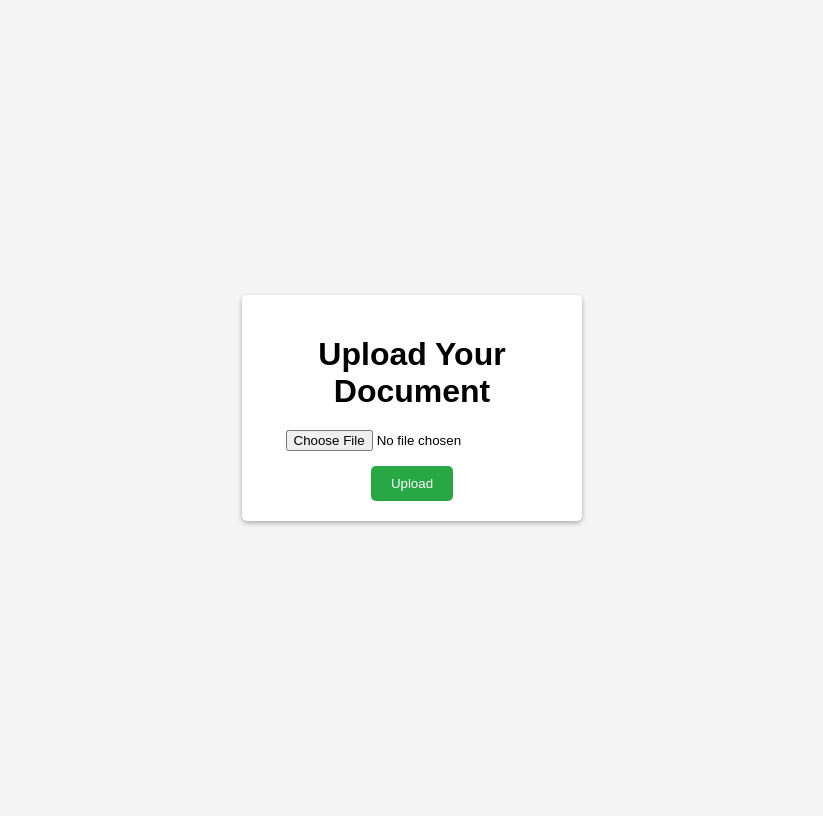
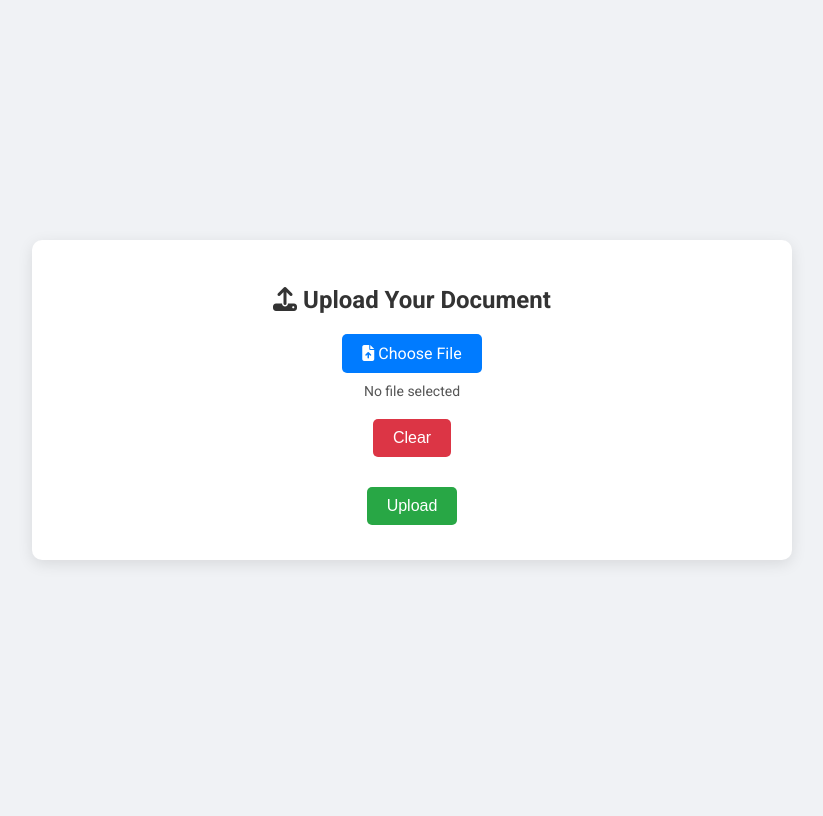
Before and after one commit to harsifatsingh/Data-Extractor, a Flask app: page / in a window 1280 px wide. Shown: the whole page, without its empty margins (228-1051 px from the left). After the commit the page ends 564 px from the top, so only its background shows below. Run offline with Flask 3, Linux system fonts and the light colour scheme.

Commit message:
Proccessing and website improvements

```diff
--- a/app.py
+++ b/app.py
@@ -1,23 +1,126 @@
-from flask import Flask, request, redirect, url_for, render_template, flash
+# app.py
+from flask import Flask, request, redirect, url_for, render_template, flash, jsonify
 import os
 from werkzeug.utils import secure_filename
 import pdfplumber
 from docx import Document
 import pytesseract
 from PIL import Image
+import fitz  # PyMuPDF
+import re
+import spacy
+from textblob import TextBlob
+import hashlib
+import redis
+import json
+import logging
+# from your_custom_modules import process_document_task  # If using Celery
 
+# Initialize Flask app
 app = Flask(__name__)
-app.secret_key = "2112"
+app.secret_key = os.getenv('SECRET_KEY', 'your_secret_key')  # Use environment variable in production
 app.config['UPLOAD_FOLDER'] = 'uploads/'
-app.config["MAX_CONTENT_LENGTH"] = 16 * 1024 * 1024                         # 16MB
+app.config['MAX_CONTENT_LENGTH'] = 16 * 1024 * 1024  # 16 MB limit
 
-ALLOWED_EXTENSIONS = {'pdf', 'docx', 'png', 'jpg', 'jpeg'}
+# Initialize Logging
+logging.basicConfig(
+    filename='app.log',
+    level=logging.INFO,
+    format='%(asctime)s %(levelname)s:%(message)s'
+)
 
-def allowed_file(filename):
-    if '.' in filename:
-        if filename.split(".")[-1].lower() in ALLOWED_EXTENSIONS:
-            return True
-    return False
+# Allowed MIME types
+ALLOWED_MIMES = {
+    'application/pdf',
+    'application/vnd.openxmlformats-officedocument.wordprocessingml.document',
+    'image/png',
+    'image/jpeg'
+}
+
+# Initialize Redis for caching
+redis_client = redis.StrictRedis(host='localhost', port=6379, db=0)
+
+# Load spaCy model
+nlp = spacy.load("en_core_web_sm")  # Ensure the model is downloaded
+
+def allowed_file_mime(filepath, allowed_mimes):
+    import magic
+    mime = magic.from_file(filepath, mime=True)
+    return mime in allowed_mimes
+
+def get_file_hash(filepath):
+    sha256_hash = hashlib.sha256()
+    with open(filepath, "rb") as f:
+        for byte_block in iter(lambda: f.read(4096), b""):
+            sha256_hash.update(byte_block)
+    return sha256_hash.hexdigest()
+
+def clean_text(text):
+    # Normalize whitespace
+    text = re.sub(r'\s+', ' ', text)
+    # Remove non-printable characters
+    text = ''.join(filter(lambda x: x.isprintable(), text))
+    return text.strip()
+
+def extract_entities(text):
+    doc = nlp(text)
+    entities = [(ent.text, ent.label_) for ent in doc.ents]
+    return entities
+
+def analyze_sentiment(text):
+    blob = TextBlob(text)
+    sentiment = blob.sentiment  # polarity and subjectivity
+    return sentiment
+
+def process_document(filepath):
+    # Check file type
+    if filepath.lower().endswith('.pdf'):
+        return extract_from_pdf(filepath)
+    elif filepath.lower().endswith('.docx'):
+        return extract_from_docx(filepath)
+    elif filepath.lower().endswith(('.png', '.jpg', '.jpeg')):
+        return extract_from_image(filepath)
+    else:
+        return "Unsupported file type"
+
+def extract_from_pdf(filepath):
+    text = ""
+    try:
+        with fitz.open(filepath) as doc:
+            for page_num, page in enumerate(doc, start=1):
+                page_text = page.get_text("text")
+                if page_text:
+                    text += f"--- Page {page_num} ---\n{page_text}\n"
+                else:
+                    # Perform OCR if no text is found
+                    pix = page.get_pixmap()
+                    img_path = f"temp_page_{page_num}.png"
+                    pix.save(img_path)
+                    ocr_text = pytesseract.image_to_string(Image.open(img_path))
+                    text += f"--- Page {page_num} (OCR) ---\n{ocr_text}\n"
+                    os.remove(img_path)
+    except Exception as e:
+        logging.error(f"Error extracting text from PDF {filepath}: {e}")
+        text = "An error occurred while extracting text from PDF."
+    return clean_text(text)
+
+def extract_from_docx(filepath):
+    try:
+        doc = Document(filepath)
+        text = "\n".join([para.text for para in doc.paragraphs])
+    except Exception as e:
+        logging.error(f"Error extracting text from DOCX {filepath}: {e}")
+        text = "An error occurred while extracting text from DOCX."
+    return clean_text(text)
+
+def extract_from_image(filepath):
+    try:
+        image = Image.open(filepath)
+        text = pytesseract.image_to_string(image)
+    except Exception as e:
+        logging.error(f"Error extracting text from Image {filepath}: {e}")
+        text = "An error occurred while extracting text from Image."
+    return clean_text(text)
 
 @app.route('/')
 def upload_form():
@@ -25,59 +128,62 @@ def upload_form():
 
 @app.route('/upload', methods=['POST'])
 def upload_file():
-    if "document" not in request.files:
-        flash("No file part")
+    if 'document' not in request.files:
+        flash('No file part')
         return redirect(request.url)
-
-    file = request.files["document"]
-    if file.filename == "":
-        flash("No selected file")
+    file = request.files['document']
+    if file.filename == '':
+        flash('No selected file')
         return redirect(request.url)
-
-    if file and allowed_file(file.filename):
+    if file:
         filename = secure_filename(file.filename)
         filepath = os.path.join(app.config['UPLOAD_FOLDER'], filename)
         file.save(filepath)
-        flash("File successfully uploaded")
-        # Placeholder for processing function
-        extracted_data = process_document(filepath)
-        os.remove(filepath)
+        logging.info(f"File uploaded: {filename}")
+
+        # Validate MIME type
+        if not allowed_file_mime(filepath, ALLOWED_MIMES):
+            flash('Invalid file type.')
+            os.remove(filepath)
+            logging.warning(f"Invalid MIME type for file: {filename}")
+            return redirect(request.url)
+
+        # Check cache
+        file_hash = get_file_hash(filepath)
+        cached_data = redis_client.get(file_hash)
+        if cached_data:
+            extracted_data = json.loads(cached_data)
+            logging.info(f"Cache hit for file: {filename}")
+        else:
+            # Process the document
+            extracted_text = process_document(filepath)
+            extracted_data = {
+                "raw_text": extracted_text,
+                "entities": extract_entities(extracted_text),
+                "sentiment": analyze_sentiment(extracted_text)
+            }
+            # Cache the data
+            redis_client.set(file_hash, json.dumps(extracted_data), ex=86400)  # Cache for 1 day
+            logging.info(f"Processed and cached file: {filename}")
+
+        # Optionally delete the file after processing
+        try:
+            os.remove(filepath)
+            logging.info(f"Deleted file after processing: {filename}")
+        except Exception as e:
+            logging.error(f"Error deleting file {filename}: {e}")
+
         return render_template('result.html', data=extracted_data)
     else:
-        flash("Allowed file types are pdf, docx, png, jpg, jpeg")
+        flash('Allowed file types are pdf, docx, png, jpg, jpeg')
         return redirect(request.url)
 
-def process_document(filepath):
-    if filepath.lower().endswith(".pdf"):
-        return extract_from_pdf(filepath)
-    elif filepath.lower().endswith(".docx"):
-        return extract_from_docx(filepath)
-    elif filepath.lower().endswith((".png", ".jpg", ".jpeg")):
-        return extract_from_image(filepath)
-    else:
-        return "Unsupported file type"
+@app.route('/status/<task_id>')
+def check_status(task_id):
+    # Placeholder for async task status checking
+    return jsonify({"status": "Not Implemented"})
 
-def extract_from_pdf(filepath):
-    text = ""
-    with pdfplumber.open(filepath) as pdf:
-        for page in pdf.pages:
-            page_text += page.extract_text()
-            if page_text:
-                text += page_text + "\n"
-    return text
-
-def extract_from_docx(filepath):
-    doc = Document(filepath)
-    text = "\n".join([para.text for para in doc.paragraphs])
-    return text
-
-def extract_from_image(filepath):
-    image = Image.open(filepath)
-    text = pytesseract.image_to_string(image)
-    return text
-
-
-if __name__ == "__main__":
+if __name__ == '__main__':
     if not os.path.exists(app.config['UPLOAD_FOLDER']):
         os.makedirs(app.config['UPLOAD_FOLDER'])
     app.run(debug=True)
--- a/static/styles.css
+++ b/static/styles.css
@@ -1,46 +1,176 @@
 /* static/styles.css */
+
+/* Global Styles */
 body {
-    font-family: Arial, sans-serif;
-    background-color: #f4f4f4;
+    font-family: 'Roboto', sans-serif;
+    background-color: #f0f2f5;
+    margin: 0;
+    padding: 0;
+    height: 100vh;
     display: flex;
     justify-content: center;
     align-items: center;
-    height: 100vh;
 }
 
 .container {
-    background-color: #fff;
+    display: flex;
+    justify-content: center;
+    align-items: center;
+    width: 100%;
     padding: 20px;
-    border-radius: 5px;
-    box-shadow: 0 2px 5px rgba(0,0,0,0.3);
-    text-align: center;
-    width: 300px;
+    box-sizing: border-box;
 }
 
-h1 {
+.upload-card, .result-card {
+    background-color: #fff;
+    padding: 30px;
+    border-radius: 10px;
+    box-shadow: 0 4px 15px rgba(0,0,0,0.1);
+    width: 100%;
+    max-width: 700px;
+    text-align: center;
+}
+
+.upload-card h1, .result-card h1 {
+    margin-bottom: 20px;
+    font-size: 24px;
+    color: #333;
+}
+
+.form-group {
+    display: flex;
+    flex-direction: column;
+    align-items: center;
     margin-bottom: 20px;
 }
 
-input[type="file"] {
-    margin-bottom: 15px;
+.custom-file-upload {
+    display: inline-block;
+    padding: 10px 20px;
+    cursor: pointer;
+    background-color: #007bff;
+    color: #fff;
+    border-radius: 5px;
+    margin-bottom: 10px;
+    transition: background-color 0.3s ease;
+    font-size: 16px;
 }
 
-button {
+.custom-file-upload:hover {
+    background-color: #0056b3;
+}
+
+#document {
+    display: none;
+}
+
+#file-selected {
+    font-size: 14px;
+    color: #555;
+    margin-bottom: 10px;
+}
+
+.btn {
+    display: inline-flex;
+    align-items: center;
+    justify-content: center;
     padding: 10px 20px;
     background-color: #28a745;
+    color: #fff;
     border: none;
-    color: #fff;
     border-radius: 5px;
     cursor: pointer;
+    font-size: 16px;
+    transition: background-color 0.3s ease;
+    margin: 5px;
+    text-decoration: none;
 }
 
-button:hover {
+.btn:hover {
     background-color: #218838;
 }
 
-.flashes {
-    list-style-type: none;
-    padding: 0;
-    margin-bottom: 15px;
-    color: red;
+.back-btn {
+    background-color: #6c757d;
 }
+
+.back-btn:hover {
+    background-color: #5a6268;
+}
+
+.copy-btn {
+    background-color: #17a2b8;
+}
+
+.copy-btn:hover {
+    background-color: #117a8b;
+}
+
+.clear-btn {
+    background-color: #dc3545;
+    margin-top: 10px;
+}
+
+.clear-btn:hover {
+    background-color: #c82333;
+    color: #fff;
+    border: none;
+}
+
+.alert {
+    background-color: #ffc107;
+    padding: 10px;
+    border-radius: 5px;
+    color: #856404;
+    margin-bottom: 20px;
+}
+
+.text-container {
+    max-height: 500px;
+    overflow-y: auto;
+    text-align: left;
+    background-color: #f8f9fa;
+    padding: 15px;
+    border-radius: 5px;
+    margin-bottom: 20px;
+    box-shadow: inset 0 0 10px rgba(0,0,0,0.05);
+}
+
+pre {
+    white-space: pre-wrap;
+    word-wrap: break-word;
+    margin: 0;
+    font-family: 'Courier New', Courier, monospace;
+    color: #333;
+    font-size: 14px;
+}
+
+/* Responsive Design */
+@media (max-width: 600px) {
+    .upload-card, .result-card {
+        padding: 20px;
+    }
+
+    .btn {
+        width: 100%;
+        justify-content: center;
+    }
+
+    .custom-file-upload {
+        width: 100%;
+        text-align: center;
+    }
+
+    .clear-btn {
+        width: 100%;
+    }
+}
+
+/* Toastr Custom Styles (Optional) */
+#toast-container > .toast-success {
+    background-color: #28a745 !important;
+}
+
+#toast-container > .toast-error {
+    background-color: #dc3545 !important;
+}
--- a/templates/upload.html
+++ b/templates/upload.html
@@ -1,28 +1,61 @@
 <!-- templates/upload.html -->
-<!DOCTYPE html>
+<!doctype html>
 <html lang="en">
 <head>
     <meta charset="UTF-8">
     <meta name="viewport" content="width=device-width, initial-scale=1.0">
     <title>Upload Document</title>
+    <!-- Google Fonts -->
+    <link href="https://fonts.googleapis.com/css2?family=Roboto:wght@400;700&display=swap" rel="stylesheet">
+    <!-- Font Awesome for Icons -->
+    <link rel="stylesheet" href="https://cdnjs.cloudflare.com/ajax/libs/font-awesome/6.4.0/css/all.min.css">
+    <!-- Custom CSS -->
     <link rel="stylesheet" href="{{ url_for('static', filename='styles.css') }}">
 </head>
 <body>
     <div class="container">
-        <h1>Upload Your Document</h1>
+        <div class="upload-card">
+            <h1><i class="fa fa-upload"></i> Upload Your Document</h1>
             {% with messages = get_flashed_messages() %}
               {% if messages %}
-                <ul class="flashes">
+                <div class="alert">
                   {% for message in messages %}
-                        <li>{{ message }}</li>
+                    <p>{{ message }}</p>
                   {% endfor %}
-                </ul>
+                </div>
               {% endif %}
             {% endwith %}
-        <form action="{{url_for('upload_file')}}" method="post" enctype="multipart/form-data">
-            <input type="file" name="document" required>
-            <button type="submit">Upload</button>
+            <form action="{{ url_for('upload_file') }}" method="post" enctype="multipart/form-data">
+                <div class="form-group">
+                    <label for="document" class="custom-file-upload">
+                        <i class="fa fa-file-upload"></i> Choose File
+                    </label>
+                    <input type="file" name="document" id="document" required>
+                    <span id="file-selected">No file selected</span>
+                    <button type="button" class="btn clear-btn" onclick="clearFile()">Clear</button>
+                </div>
+                <button type="submit" class="btn">Upload</button>
             </form>
         </div>
+    </div>
+
+    <!-- JavaScript to Display Selected File Name and Clear Function -->
+    <script>
+        const fileInput = document.getElementById('document');
+        const fileSelected = document.getElementById('file-selected');
+
+        fileInput.addEventListener('change', function(){
+            if(this.files && this.files.length > 0){
+                fileSelected.textContent = this.files[0].name;
+            } else {
+                fileSelected.textContent = 'No file selected';
+            }
+        });
+
+        function clearFile(){
+            fileInput.value = '';
+            fileSelected.textContent = 'No file selected';
+        }
+    </script>
 </body>
 </html>
```
Also changed, not shown: requirements.txt (+62 -6 lines), templates/result.html (+72 -0 lines), uploads/Screenshot_2024-11-24_at_7.19.27_PM.png (added), 4 other files. Lines whose indentation alone changed are shown as unchanged.
